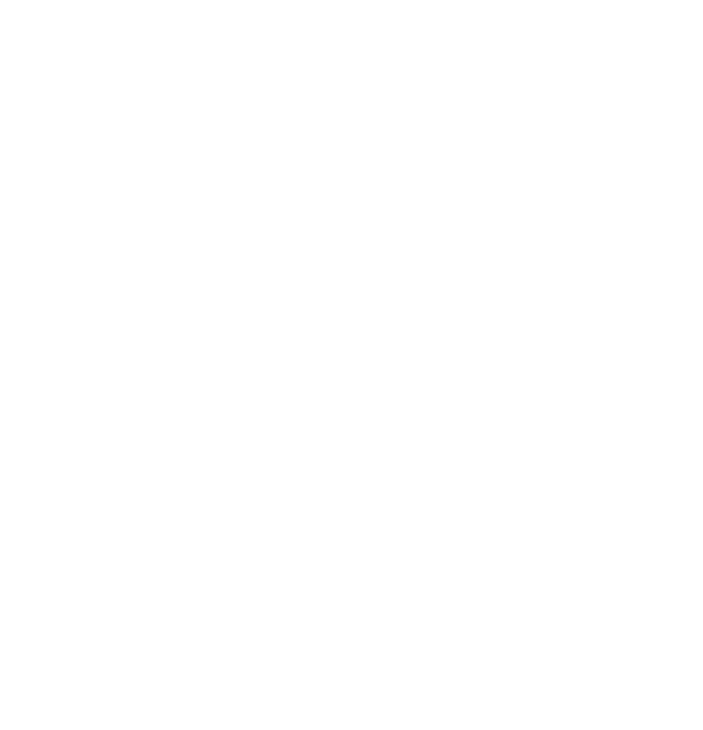
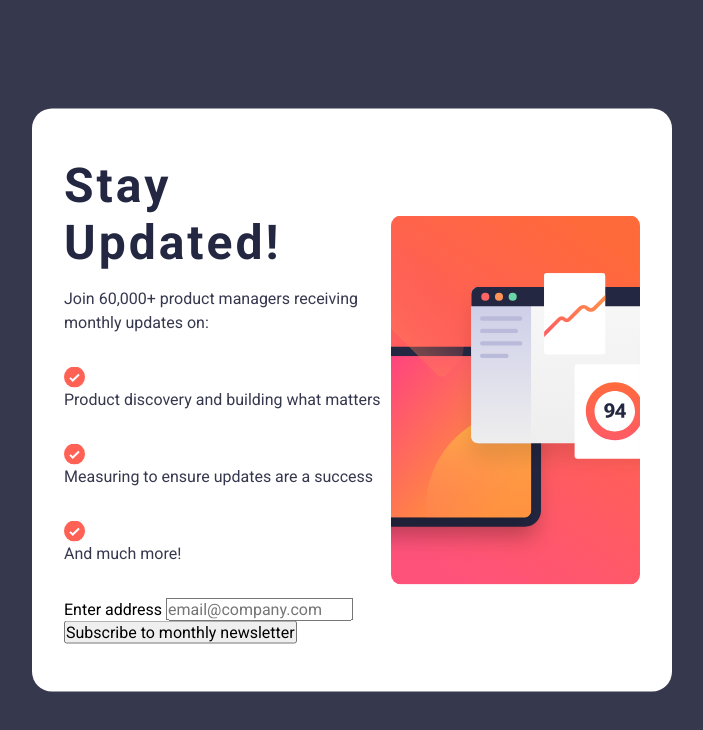
Before and after one commit to benj4627/41newsletterSignUpDOMMani, a plain HTML site: page index.html in a window 1280 px wide. Shown: the whole page, without its empty margins (288-991 px from the left). Drawn offline with Linux system fonts and the light colour scheme.

Commit message:
finished HTML and began CSS

```diff
--- a/assets/css/styles.css
+++ b/assets/css/styles.css
@@ -59,6 +59,40 @@ form {
     font: inherit;
 }
 
+/* main styling */
+main {
+    background-color: var(--CharcoalGrey);
+    min-height: 100vh;
+}
+
+.container {
+    display: flex;
+    justify-content: center;
+    align-items: center;
+    position: absolute;
+    top: 50%;
+    left: 50%;
+    transform: translate(-50%, -50%);
+    background-color: white;
+    padding: 3em 2em;
+    border-radius: 20px;
+}
+
+/* inside styling */
+.textContainer h1 {
+    font-size: 3rem;
+    font-weight: 700;
+    color: var(--DarkSlateGrey);
+    letter-spacing: 3px;
+    margin-bottom: var(--standardSpacing);
+}
+
+.textContainer p {
+    color: var(--CharcoalGrey);
+}
+
+
+
 
 /* # Front-end Style Guide
 
--- a/index.html
+++ b/index.html
@@ -13,21 +13,46 @@
   </head>
 
   <body>
-    <header></header>
-    <main></main>
-    <footer></footer>
+    <main>
+      <section class="container">
+        <div class="textContainer">
+          <h1>Stay Updated!</h1>
+          <p>Join 60,000+ product managers receiving monthly updates on:</p>
+          <div class="list">
+            <img src="./assets/images/icon-list.svg" alt="" />
+            <p>Product discovery and building what matters</p>
+          </div>
+          <div class="list">
+            <img src="./assets/images/icon-list.svg" alt="" />
+            <p>Measuring to ensure updates are a success</p>
+          </div>
+          <div class="list">
+            <img src="./assets/images/icon-list.svg" alt="" />
+            <p>And much more!</p>
+            <form class="emailSubmit">
+              <label for="email">Enter address</label>
+              <input
+                type="email"
+                id="email"
+                name="email"
+                placeholder="email@company.com"
+                required
+              />
+              <button type="submit" class="submitBtn">
+                Subscribe to monthly newsletter
+              </button>
+            </form>
+          </div>
+        </div>
+        <div class="imgRight">
+          <img src="./assets/images/illustration-sign-up-desktop.svg" alt="" />
+        </div>
+      </section>
+    </main>
   </body>
 </html>
 
 <!-- Sign-up form start
-
-Stay updated!
-
-Join 60,000+ product managers receiving monthly updates on:
-
-Product discovery and building what matters
-Measuring to ensure updates are a success
-And much more!
 
 Email address
 email@company.com
```
